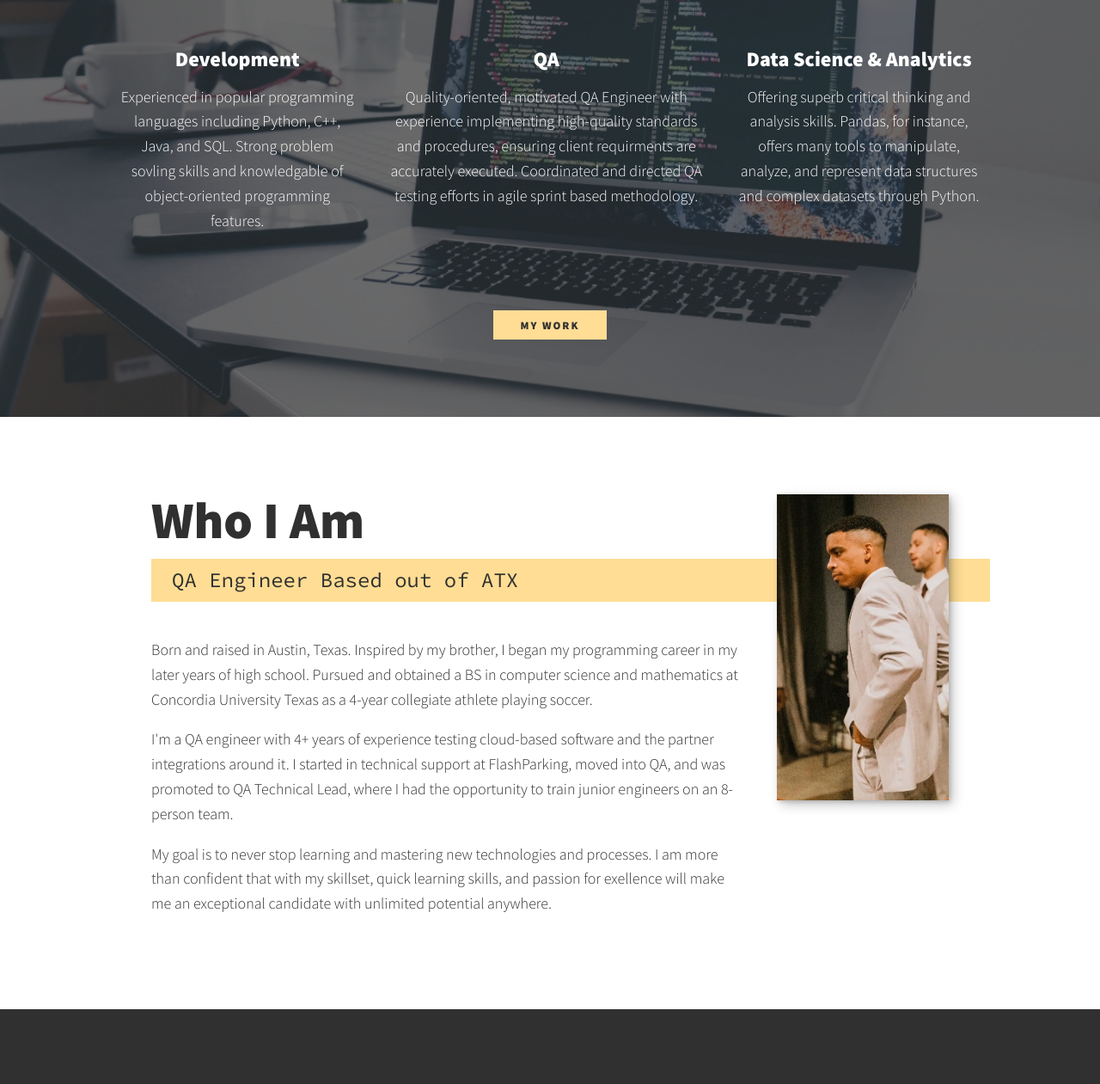
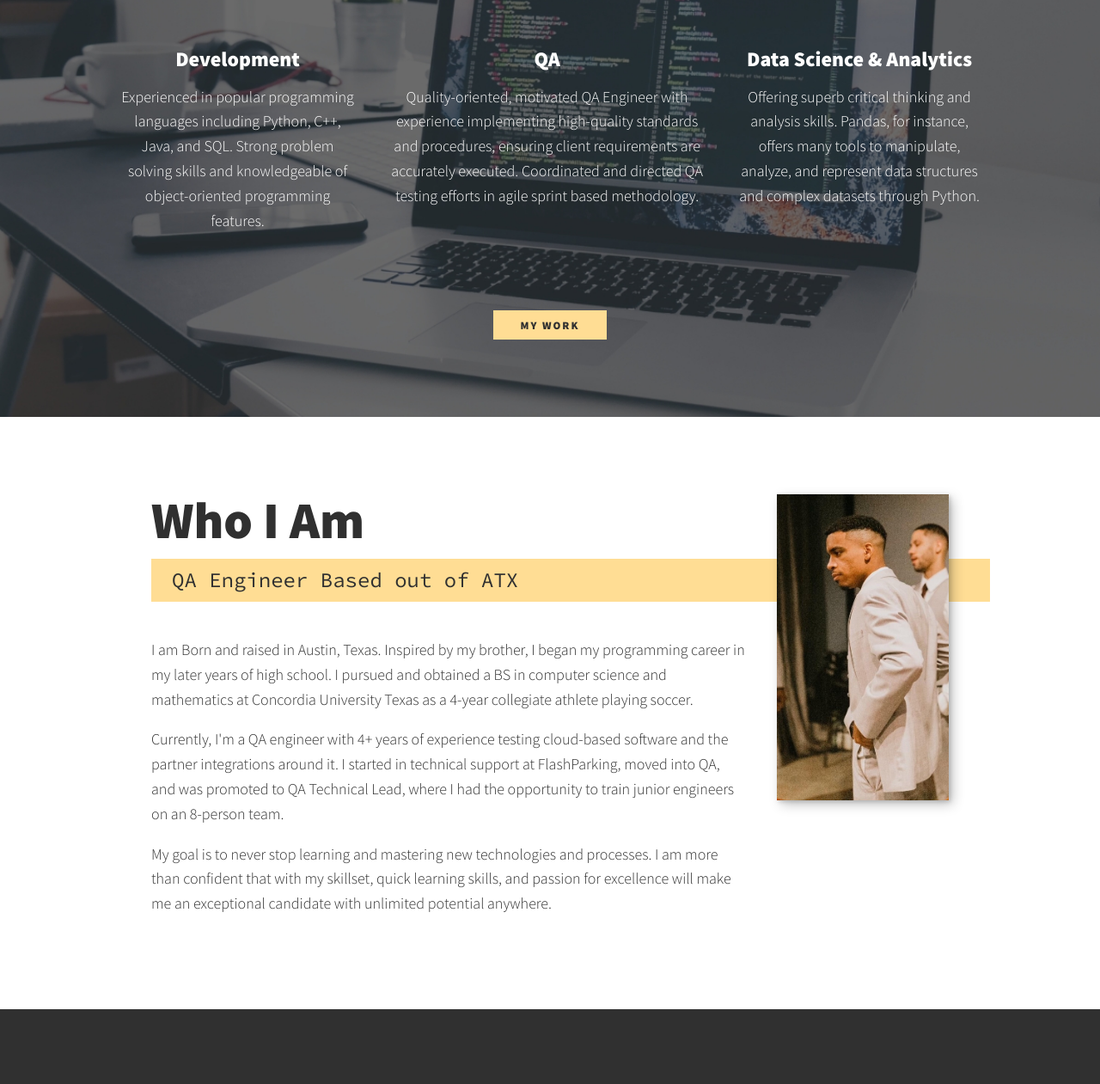
Before and after one commit to beniterry/benterry.io, a plain HTML site: page index.html in a window 1280 px wide. Shown: the part 685-1946 px from the top of the page at 86% size. Drawn offline with nearby package versions, Linux system fonts and the light colour scheme.

Commit message:
cleanup0

```diff
--- a/index.html
+++ b/index.html
@@ -47,12 +47,12 @@
             <div class="services">
                 <div class="service">
                     <h3>Development</h3>
-                    <p>Experienced in popular programming languages including Python, C++, Java, and SQL. Strong problem sovling skills and knowledgable of object-oriented programming features.</p>
+                    <p>Experienced in popular programming languages including Python, C++, Java, and SQL. Strong problem solving skills and knowledgeable of object-oriented programming features.</p>
                 </div> <!-- / service -->
 
                 <div class="service">
                     <h3>QA</h3>
-                    <p>Quality-oriented, motivated QA Engineer with experience implementing high-quality standards and procedures, ensuring client requirments are accurately executed. Coordinated and directed QA testing efforts in agile sprint based methodology.</p>
+                    <p>Quality-oriented, motivated QA Engineer with experience implementing high-quality standards and procedures, ensuring client requirements are accurately executed. Coordinated and directed QA testing efforts in agile sprint based methodology.</p>
                 </div> <!-- / service -->
 
                 <div class="service">
@@ -71,9 +71,9 @@
            <p class="section__subtitle section__subtitle--about">QA Engineer Based out of ATX</p>
 
            <div class="about-me__body">
-               <p>Born and raised in Austin, Texas. Inspired by my brother, I began my programming career in my later years of high school. Pursued and obtained a BS in computer science and mathematics at Concordia University Texas as a 4-year collegiate athlete playing soccer.</p>
-               <p>I'm a QA engineer with 4+ years of experience testing cloud-based software and the partner integrations around it. I started in technical support at FlashParking, moved into QA, and was promoted to QA Technical Lead, where I had the opportunity to train junior engineers on an 8-person team.</p>
-               <p>My goal is to never stop learning and mastering new technologies and processes. I am more than confident that with my skillset, quick learning skills, and passion for exellence will make me an exceptional candidate with unlimited potential anywhere.</p>
+               <p>I am Born and raised in Austin, Texas. Inspired by my brother, I began my programming career in my later years of high school. I pursued and obtained a BS in computer science and mathematics at Concordia University Texas as a 4-year collegiate athlete playing soccer.</p>
+               <p>Currently, I'm a QA engineer with 4+ years of experience testing cloud-based software and the partner integrations around it. I started in technical support at FlashParking, moved into QA, and was promoted to QA Technical Lead, where I had the opportunity to train junior engineers on an 8-person team.</p>
+               <p>My goal is to never stop learning and mastering new technologies and processes. I am more than confident that with my skillset, quick learning skills, and passion for excellence will make me an exceptional candidate with unlimited potential anywhere.</p>
            </div>
 
            <img src="img/benterry-wedding.jpg" alt="Ben before a wedding" class="about-me__img">
@@ -140,29 +140,36 @@
 
         <!-- Footer -->
         <footer class="footer">
-            <!-- replace with your own email address -->
+            <!-- email -->
             <a href="mailto:beniterry7@gmail.com" class="footer__link">beniterry7@gmail.com</a>
             <ul class="social-list">
-                <!-- <li class="social-list__item">
-                    <a class="social-list__link" href="https://codepen.io">
-                        <i class="fab fa-codepen"></i>
+                <li class="social-list__item">
+                    <a class="social-list__link" href="https://www.linkedin.com/in/ben-terry-0b0a02203" target="_blank" rel="noopener noreferrer" aria-label="LinkedIn profile">
+                        <i class="fab fa-linkedin"></i>
                     </a>
                 </li>
-                <li class="social-list__item">
-                    <a class="social-list__link" href="http://dribbble.com">
-                        <i class="fab fa-dribbble"></i>
-                    </a>
-                </li>
-                <li class="social-list__item">
-                    <a class="social-list__link" href="https://twitter.com">
-                        <i class="fab fa-twitter"></i>
-                    </a>
-                </li> -->
+
                 <li class="social-list__item">
                     <a class="social-list__link" href="https://github.com/beniterry">
                         <i class="fab fa-github"></i>
                     </a>
                 </li>
+
+                <!-- <li class="social-list__item">
+                    <a class="social-list__link" href="https://xyz.io">
+                        <i class="fab fa-x"></i>
+                    </a>
+                </li>
+                <li class="social-list__item">
+                    <a class="social-list__link" href="http://xyz.com">
+                        <i class="fab fa-x"></i>
+                    </a>
+                </li>
+                <li class="social-list__item">
+                    <a class="social-list__link" href="https://xyz.com">
+                        <i class="fab fa-x"></i>
+                    </a>
+                </li> -->
             </ul>
         </footer>
 
```
Also changed, not shown: img/pfp1a.jpg (deleted), img/pfp1b.jpg (deleted), img/pfp1c.jpg (deleted).
